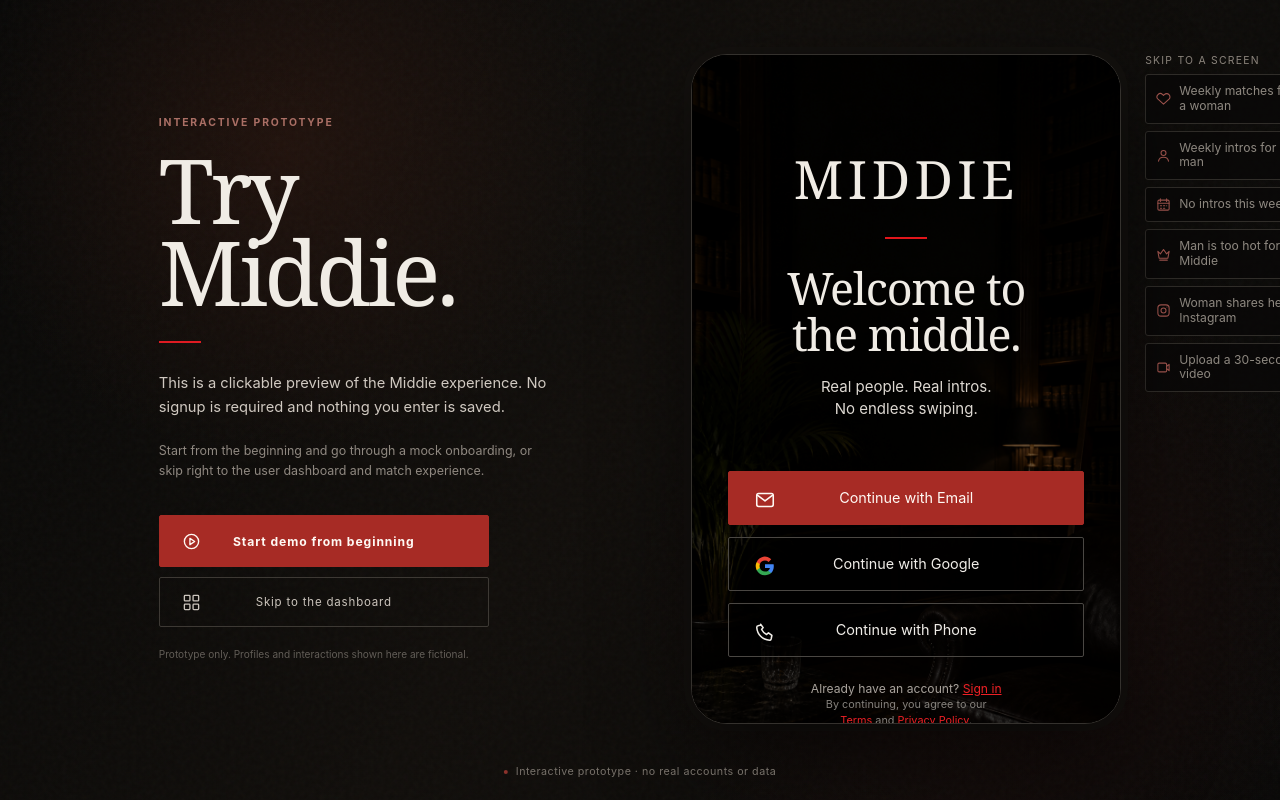
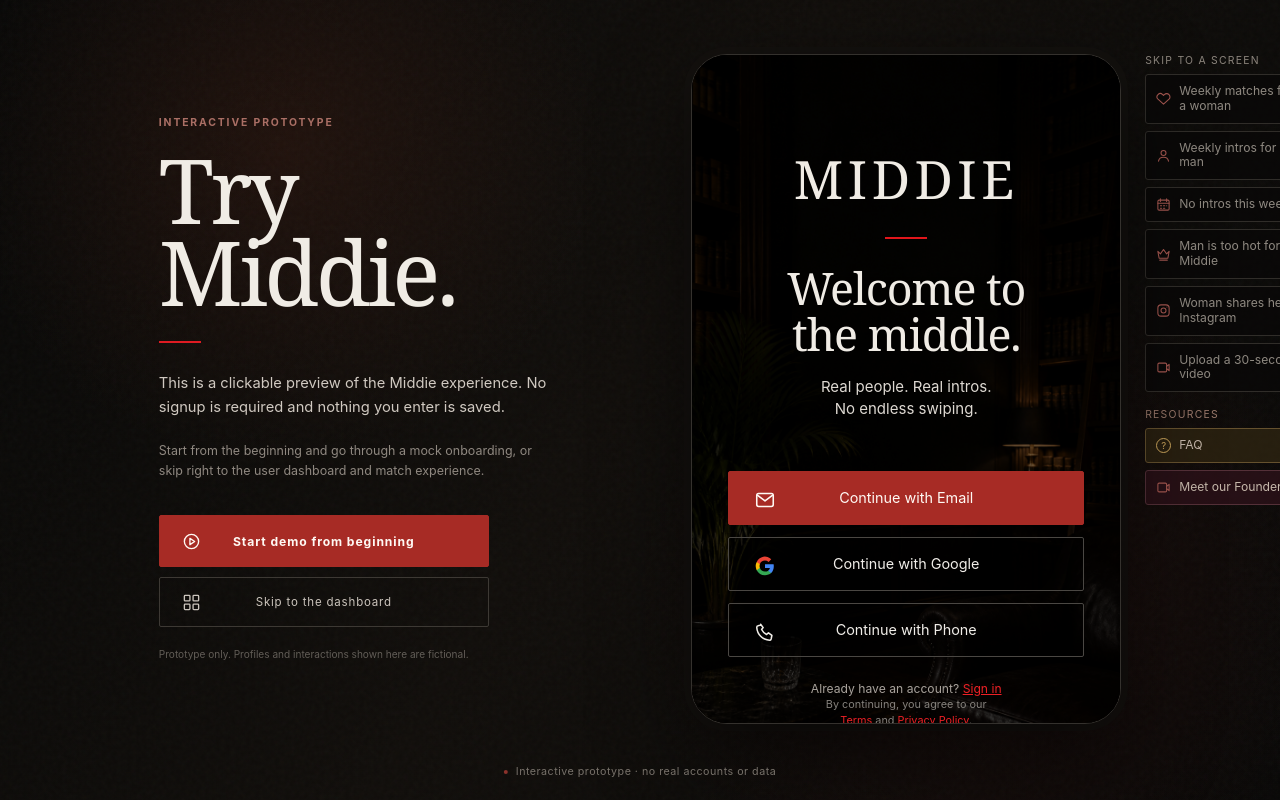
Before and after one commit to mikeross-git/middie-demo, a React (Vite) app: page / in a window 1280 px wide. Built offline with nearby package versions, Linux system fonts and the light colour scheme.

Commit message:
Add FAQ and founder resources

```diff
--- a/src/App.tsx
+++ b/src/App.tsx
@@ -7,9 +7,21 @@
 type MatchPreference = Gender | 'Male & Female'
 type Distance = '10 miles' | '25 miles' | '50 miles' | '100 miles' | 'No preference'
 type RecordingState = 'ready' | 'recording' | 'recorded'
+type ResourceModal = 'faq' | 'founder' | null
 
 const flow: Step[] = ['welcome', 'age', 'identity', 'location', 'video', 'success', 'dashboard']
 const distanceOptions: Distance[] = ['10 miles', '25 miles', '50 miles', '100 miles', 'No preference']
+const faqs = [
+  ['How do you decide who is "too hot for Middie?"', 'We leverage AI to analyze a user’s video. We will publish the methodology when the app launches for full transparency, and you will see in the demo that there will be a manual appeal process available to the user.'],
+  ['Will women be banned based on looks or just men?', 'Just men. Men make up the vast majority of dating app users and contribute to the 80/20 swipe bias.'],
+  ['Won’t women just choose the hottest of the remaining subset of men, creating the 80/20 problem all over again?', 'Yes! And that would be an amazing outcome. Remember, this “middle” group of men, between 60%–80% (or even up to 90% in some markets) on the curve, are getting virtually zero dates now on other apps. We’re likely not going to be able to solve the problem for the bottom 50%, and that’s ok.'],
+  ['When will you be launching?', 'The planned launch is in the fall of 2026.'],
+  ['Where will you initially be launching?', 'Middie will roll out in stages. The initial plan is to launch in South Florida, then Southern California, and then New York City.'],
+] as const
+
+function ResourceDialog({ resource, close }: { resource: Exclude<ResourceModal, null>; close: () => void }) {
+  return <div className="resource-modal-backdrop" role="presentation" onMouseDown={close}><section className={`resource-modal resource-modal--${resource}`} role="dialog" aria-modal="true" aria-labelledby="resource-title" onMouseDown={(event) => event.stopPropagation()}><button className="resource-modal__close" onClick={close} aria-label="Close">×</button>{resource === 'faq' ? <><p className="resource-modal__eyebrow">RESOURCES</p><h2 id="resource-title">Frequently Asked Questions</h2><div className="resource-faqs">{faqs.map(([question, answer], index) => <details key={question} open={index === 0}><summary>{question}<span>+</span></summary><p>{answer}</p></details>)}</div></> : <><p className="resource-modal__eyebrow">MEET OUR FOUNDER</p><h2 id="resource-title">Why Middie?</h2><p className="resource-modal__intro">A short introduction to the idea behind Middie.</p><video className="resource-founder-video" controls playsInline preload="metadata"><source src={`${import.meta.env.BASE_URL}assets/middie-founder-video.mp4`} type="video/mp4" />Your browser does not support embedded video.</video></>}</section></div>
+}
 
 function BackButton({ onClick }: { onClick: () => void }) {
   return <button className="nav-icon nav-icon--back" onClick={onClick} aria-label="Go back" />
@@ -219,6 +231,7 @@
   const [dashboardState, setDashboardState] = useState<DemoDashboardState>('new-intros')
   const [mobileIntroVisible, setMobileIntroVisible] = useState(true)
   const [mobileMenuOpen, setMobileMenuOpen] = useState(false)
+  const [resourceModal, setResourceModal] = useState<ResourceModal>(null)
   const [demoSession, setDemoSession] = useState(0)
   const goNext = () => setStep(flow[Math.min(flow.indexOf(step) + 1, flow.length - 1)])
   const goBack = () => setStep(flow[Math.max(flow.indexOf(step) - 1, 0)])
@@ -277,6 +290,9 @@
             <button className={dashboardState === 'swipe-king' && step === 'dashboard' ? 'is-active' : ''} onClick={() => jumpToDashboard('swipe-king')}><AppIcon name="crown" /><span>Man is too hot for Middie</span></button>
             <button className={dashboardState === 'woman-profile' && step === 'dashboard' ? 'is-active' : ''} onClick={() => jumpToDashboard('woman-profile')}><AppIcon name="instagram" /><span>Woman shares her Instagram</span></button>
             <button className={step === 'video' ? 'is-active' : ''} onClick={jumpToVideo}><AppIcon name="video" /><span>Upload a 30-second video</span></button>
+            <span className="demo-tools__resources-label">Resources</span>
+            <button className="demo-tools__resource demo-tools__resource--faq" onClick={() => setResourceModal('faq')}><span className="demo-tools__resource-icon">?</span><span>FAQ</span></button>
+            <button className="demo-tools__resource demo-tools__resource--founder" onClick={() => setResourceModal('founder')}><AppIcon name="video" /><span>Meet our Founder</span></button>
           </div>
           <PhoneViewport>
             <div className="screen-transition" key={`${step}-${demoSession}`}>
@@ -294,6 +310,7 @@
           </PhoneViewport>
         </div>
       </div>
+      {resourceModal && <ResourceDialog resource={resourceModal} close={() => setResourceModal(null)} />}
     </DemoShell>
   )
 }
--- a/src/styles/index.css
+++ b/src/styles/index.css
@@ -126,6 +126,26 @@
 .demo-tools button:hover { color: var(--paper); border-color: #514b45; }
 .demo-tools > span { color: #8c857d; font-size: .65rem; letter-spacing: .12em; text-transform: uppercase; }
 .demo-tools button.is-active { border-color: #812822; color: #e8ddd4; background: rgb(122 28 25 / 20%); }
+.demo-tools > .demo-tools__resources-label { margin-top: 9px; color: #9a796b; }
+.demo-tools .demo-tools__resource { border-color: #49372f; color: #c5b7aa; background: rgb(38 24 18 / 72%); }
+.demo-tools .demo-tools__resource--faq { border-color: #65512e; background: rgb(53 42 19 / 66%); }
+.demo-tools .demo-tools__resource--founder { border-color: #543038; background: rgb(49 19 27 / 68%); }
+.demo-tools__resource-icon { display: grid; width: 15px; height: 15px; flex: 0 0 15px; place-items: center; border: 1px solid #d0a95e; border-radius: 50%; color: #d0a95e; font-size: .6rem; }
+
+.resource-modal-backdrop { position: fixed; inset: 0; z-index: 120; display: grid; overflow-y: auto; padding: 32px 20px; place-items: center; background: rgb(0 0 0 / 82%); backdrop-filter: blur(10px); }
+.resource-modal { position: relative; width: min(100%, 680px); max-height: calc(100svh - 64px); overflow-y: auto; padding: 38px 40px 36px; border: 1px solid #493a32; border-radius: 10px; background: linear-gradient(145deg, #18120f, #080706 66%); box-shadow: 0 30px 100px rgb(0 0 0 / 70%); animation: modal-enter 160ms ease-out both; }
+.resource-modal__close { position: absolute; top: 14px; right: 16px; width: 34px; height: 34px; border: 1px solid #504840; border-radius: 50%; color: #d5cec5; background: rgb(0 0 0 / 34%); font-size: 1.35rem; cursor: pointer; }
+.resource-modal__eyebrow { margin: 0 0 10px; color: #b47065; font-size: .62rem; font-weight: 650; letter-spacing: .16em; }
+.resource-modal h2 { margin: 0 44px 24px 0; color: var(--paper); font-family: var(--serif); font-size: clamp(2rem, 5vw, 3.1rem); font-weight: 400; line-height: 1; }
+.resource-modal__intro { margin: -10px 0 22px; color: #a8a098; font-size: .78rem; }
+.resource-faqs { border-bottom: 1px solid #302a26; }
+.resource-faqs details { border-top: 1px solid #302a26; }
+.resource-faqs summary { display: grid; grid-template-columns: 1fr 24px; gap: 16px; padding: 17px 0; color: #e0d8cf; font-size: .83rem; font-weight: 600; line-height: 1.4; cursor: pointer; list-style: none; }
+.resource-faqs summary::-webkit-details-marker { display: none; }
+.resource-faqs summary span { color: #c33a32; font-size: 1.15rem; font-weight: 400; text-align: center; transition: transform 150ms ease; }
+.resource-faqs details[open] summary span { transform: rotate(45deg); }
+.resource-faqs details p { margin: -3px 32px 19px 0; color: #aaa29a; font-size: .76rem; line-height: 1.62; }
+.resource-founder-video { display: block; width: 100%; max-height: min(62svh, 520px); border: 1px solid #3e3630; border-radius: 7px; background: #000; object-fit: contain; }
 
 .phone-viewport {
   position: relative;
```
Also changed, not shown: 1 other file (tests, documents, lock files or other folders).
